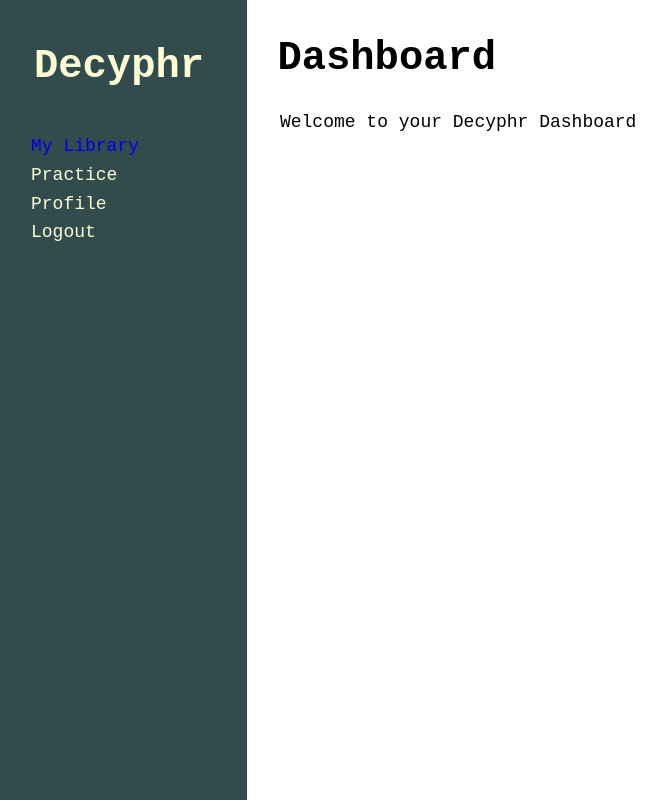
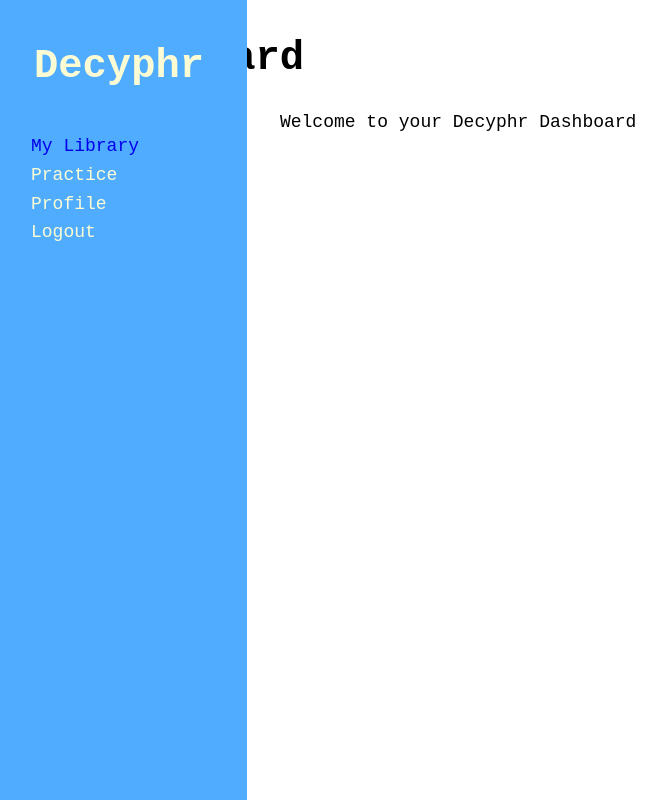
Before and after one commit to decyphr-net/decyphr-next, a Next.js app: page /dashboard in a window 1280 px wide. Shown: the whole page, without its empty margins (9-675 px from the left). Built offline with nearby package versions, Linux system fonts and the light colour scheme; no server answers; sample sign-in values are in the browser's storage; a small style sheet from the web is missing.

Commit message:
Fix navigation

```diff
--- a/components/layout/navigation.module.scss
+++ b/components/layout/navigation.module.scss
@@ -1,10 +1,10 @@
 .navigation {
   height: 100vh;
-  float: left;
-  background-color:#324B4D;
+  background-color: #4facfe;
   margin-top: 0;
   width: 20%;
   color: #FCFCD4;
+  position: fixed;
 
   h2 {
     text-align: center;
```
